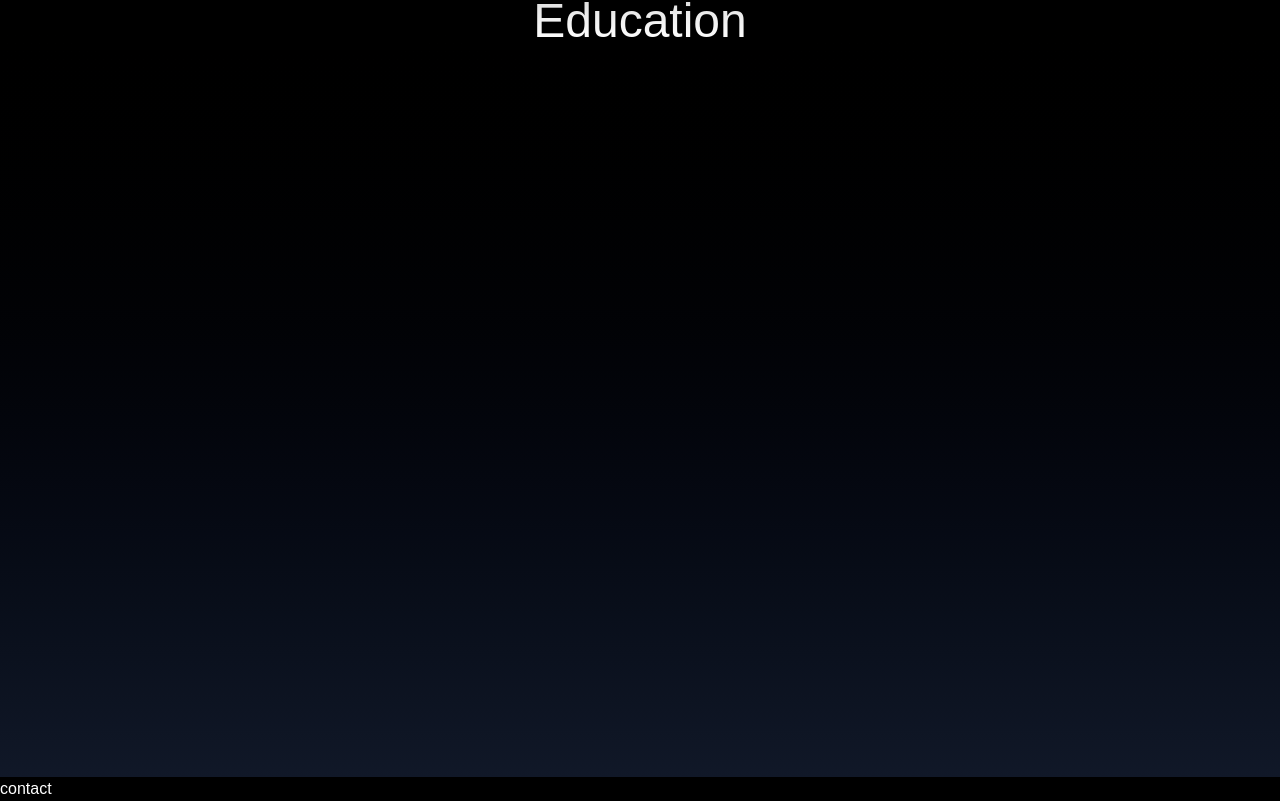
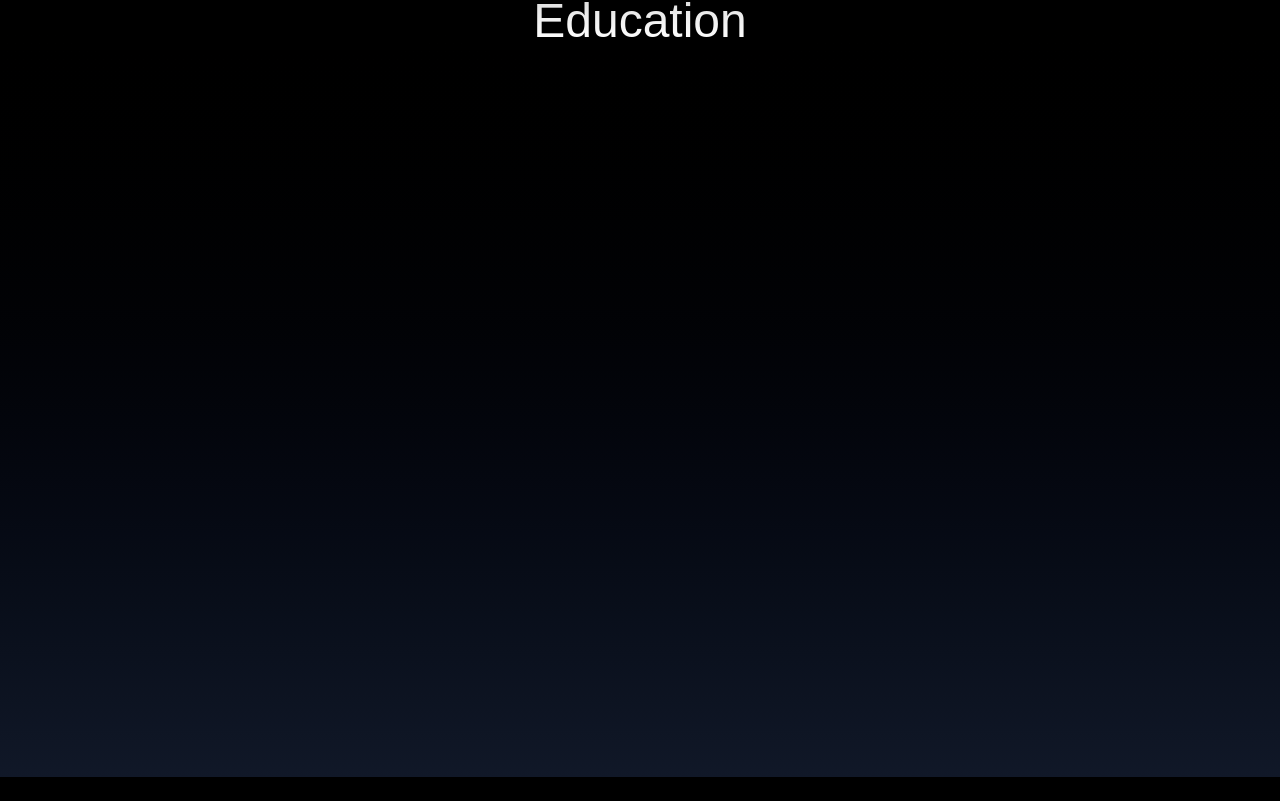
Before and after one commit to RuhulAmeenAnsari/Portfolio, a React (Vite) app: page / in a window 1280 px wide. Shown: the part 2935-3736 px from the top of the page. After the commit the page ends 3712 px from the top, so only its background shows below. Built offline with nearby package versions, Linux system fonts and the light colour scheme.

Commit message:
temporary remove contact page

```diff
--- a/src/App.jsx
+++ b/src/App.jsx
@@ -2,7 +2,6 @@ import Header from './components/Header'
 import About from './components/About'
 import Skills from './components/Skills'
 import Projects from './components/Projects'
-import Contact from './components/contact'
 import Education from './components/Education'
 
 function App() {
@@ -13,7 +12,6 @@ function App() {
     <Skills/>
     <Projects/>
     <Education/>
-    <Contact/>
     </>
   )
 }
--- a/src/components/Contact.jsx
+++ /dev/null
@@ -1,10 +0,0 @@
-
-function Contact() {
-  return (
-<>
-<div>contact</div>
-</>
-  )
-}
-
-export default Contact
```
